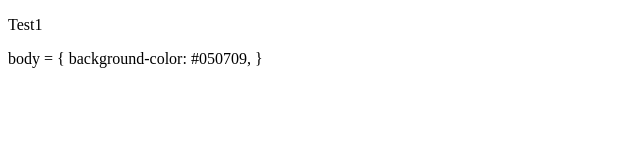
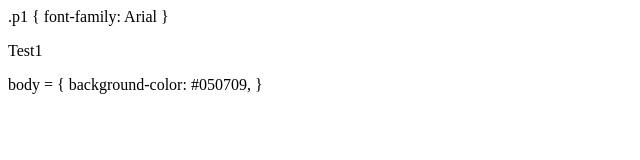
Before and after one commit to Ltoo4/ltoo4.github.io, a plain HTML site: page index.html in a window 1280 px wide. Shown: the whole page, without its empty margins (0-640 px from the left). Drawn offline with Linux system fonts and the light colour scheme.

Commit message:
Update index.html

```diff
--- a/index.html
+++ b/index.html
@@ -1,5 +1,9 @@
 <!DOCTYPE html>
 <html>
+    .p1 {
+        font-family: Arial
+    }
+
     <p>Test1</p>
     body = {
         background-color: #050709,
```
